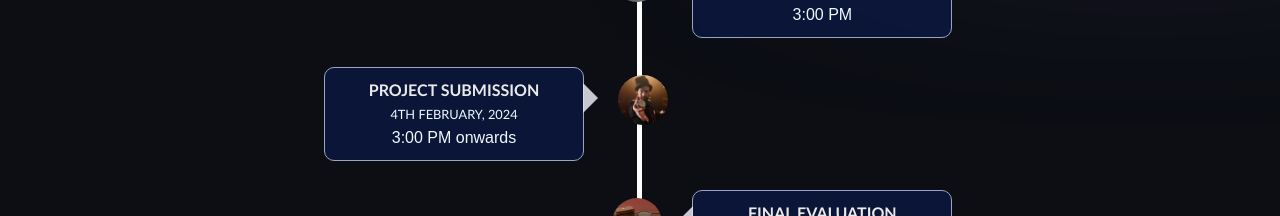
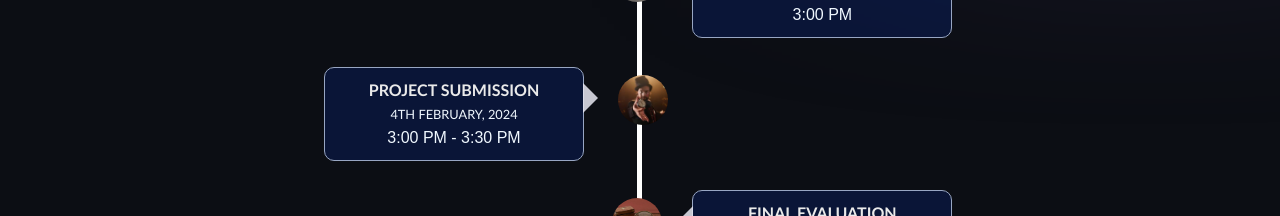
Before and after one commit to goelraghav002/hackstreet24, a Next.js app: page / in a window 1280 px wide. Shown: the part 3540-3756 px from the top of the page. Built offline with nearby package versions, Linux system fonts and the light colour scheme; a web font is replaced by a local one.

Commit message:
finalcorrect

```diff
--- a/sections/GetStarted.jsx
+++ b/sections/GetStarted.jsx
@@ -93,7 +93,7 @@ function GetStarted() {
               <div className="text-box">
                 <h2 className="heading1">PROJECT SUBMISSION</h2>
                 <small>4TH FEBRUARY, 2024</small>
-                <p>3:00 PM onwards</p>
+                <p>3:00 PM - 3:30 PM</p>
                 <span className="left-arrow" />
               </div>
             </div>
```
